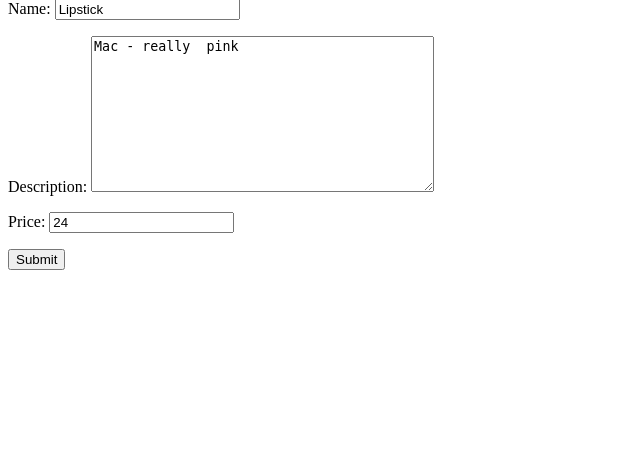
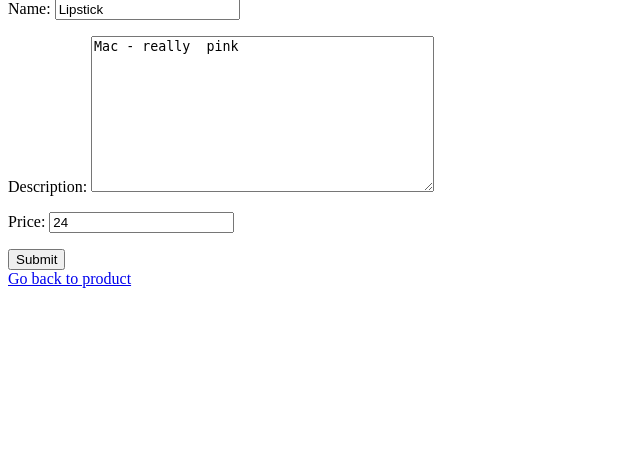
Before and after one commit to christinegithub/rainforest, a Django app: page /edit_product/1 in a window 1280 px wide. Shown: the part 81-543 px from the top of the page, without its empty margins (0-640 px from the left). Run offline with Django 3.2, Linux system fonts and the light colour scheme; data comes from the database, SQL or seed files in the repository.

Commit message:
added navigation

```diff
--- a/rainforest/rainforest/templates/edit_product.html
+++ b/rainforest/rainforest/templates/edit_product.html
@@ -12,7 +12,7 @@
     {{ form.as_p }}
     <input class="submit-form" type="submit" name="product-submit">
     </form>
-
+    <a href="{% url 'product_details' id=product.pk %}"> Go back to product </a>
 
   </body>
 </html>
--- a/rainforest/rainforest/templates/product.html
+++ b/rainforest/rainforest/templates/product.html
@@ -7,10 +7,12 @@
     <title> Product </title>
   </head>
   <body>
+
     <p> {{product.name}}</p>
     <p>{{product.price}}</p>
     <p>{{product.description}}</p>
     <!-- <a href="{{product.url}}"> Click here </a> -->
+    <a href="{% url 'edit_product' id=product.pk %}"> Edit Product </a>
   </body>
 </html>
 {% endblock %}
```
